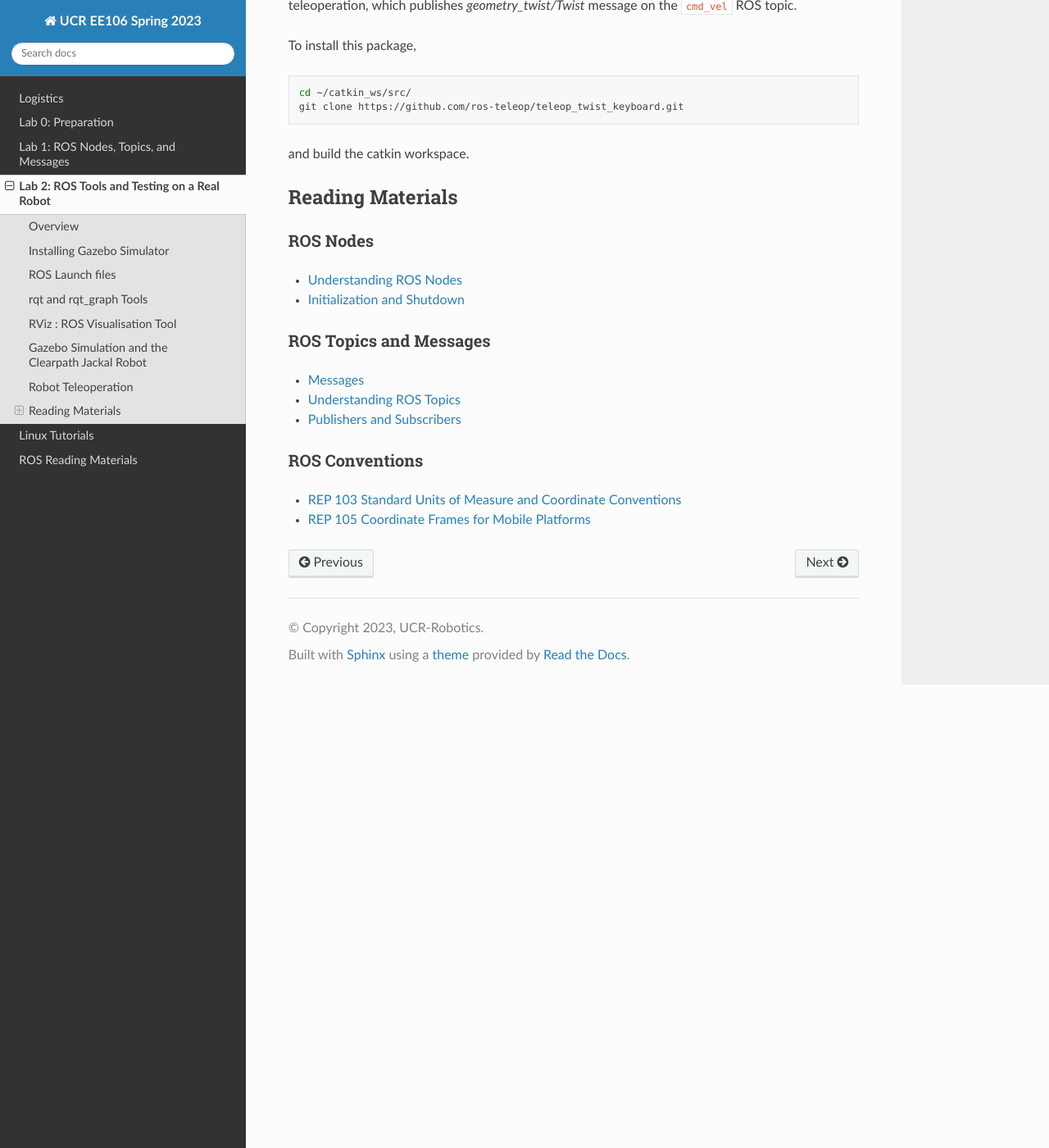
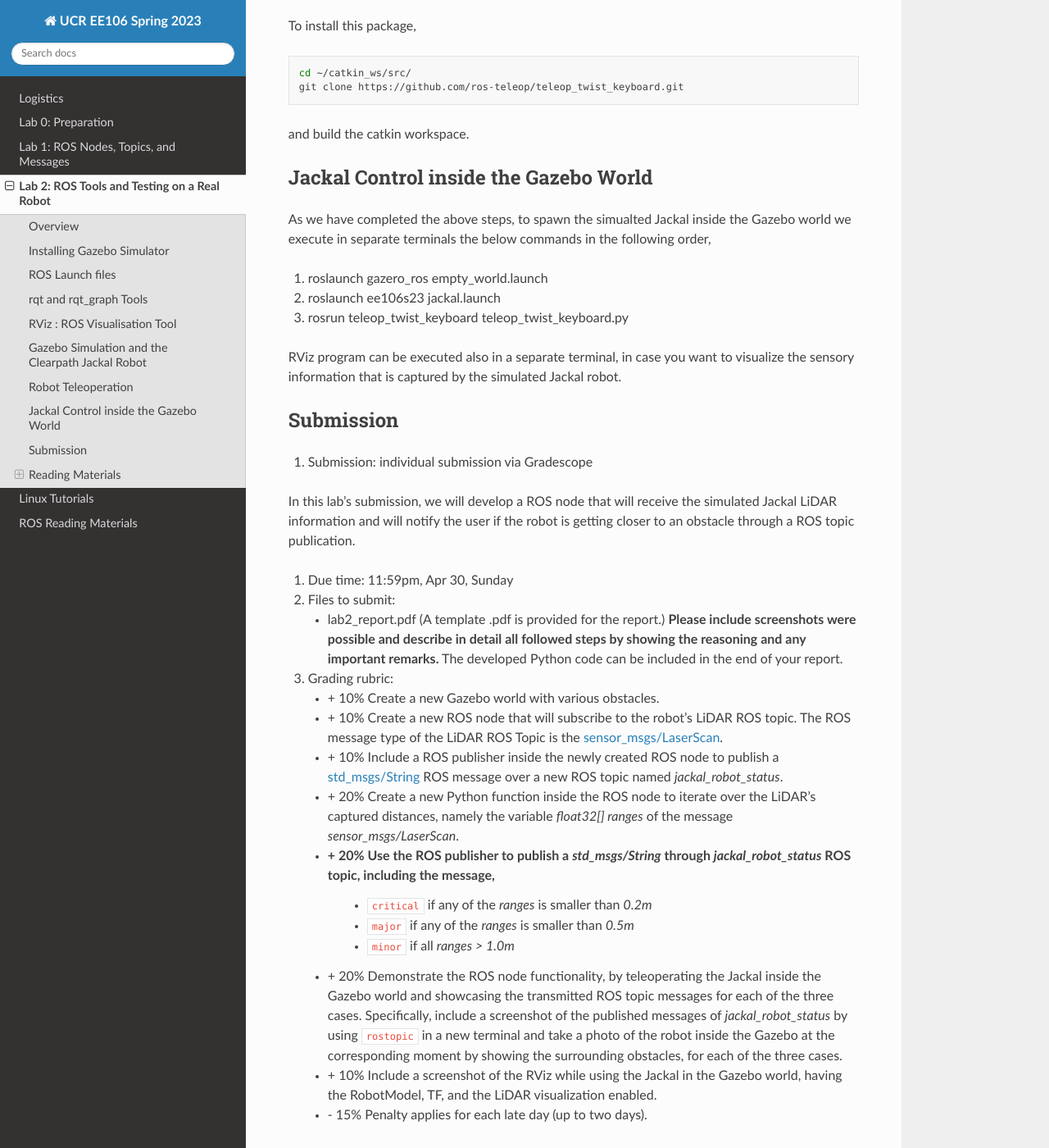
Before and after one commit to taektay/ee106, a Sphinx documentation site: the page built from docs/lab2.rst, in a window 1280 px wide and 1400 px high, scrolled down 3849 px. Shown: the whole window at 82% size. Built offline with Sphinx 7.4.7 and the Read the Docs theme 2.0.0, drawn with Linux system fonts in a browser that asks for light colours; some of the changed text lies outside the part shown.

Commit message:
updated lab2

```diff
--- a/docs/lab2.rst
+++ b/docs/lab2.rst
@@ -167,8 +167,18 @@ To install this package,
 
 and build the catkin workspace.
 
-.. Submission
-.. ----------
+Jackal Control inside the Gazebo World
+----------
+As we have completed the above steps, to spawn the simualted Jackal inside the Gazebo world we execute in separate terminals the below commands in the following order,
+
+#. roslaunch gazero_ros empty_world.launch
+#. roslaunch ee106s23 jackal.launch
+#. rosrun teleop_twist_keyboard teleop_twist_keyboard.py
+
+RViz program can be executed also in a separate terminal, in case you want to visualize the sensory information that is captured by the simulated Jackal robot.
+
+Submission
+----------
 
 .. roscore
 .. roslaunch gazebo_ros empty_world.launch
@@ -177,33 +187,33 @@ and build the catkin workspace.
 .. rosrun teleop_keyboard_. ..
 
 
-.. #. Submission: individual submission via Gradescope
+#. Submission: individual submission via Gradescope
 
-.. In this lab's submission, we will develop a ROS node that will receive the simulated Jackal LiDAR information and will notify the user if the robot is getting closer to an obstacle.
+In this lab's submission, we will develop a ROS node that will receive the simulated Jackal LiDAR information and will notify the user if the robot is getting closer to an obstacle through a ROS topic publication.
 
-.. .. #. Demo: required (Demonstrate the ROS node functionality in the Gazebo world by using the Jackal.)
+.. #. Demo: required (Demonstrate the ROS node functionality in the Gazebo world by using the Jackal.)
 
-.. #. Due time: 11:59pm, Apr 29, Saturday
+#. Due time: 11:59pm, Apr 30, Sunday
 
-.. #. Files to submit:
+#. Files to submit:
 
-..    - lab2_report.pdf (A template .pdf is provided for the report.) **Please include screenshots were possible and describe in detail all followed steps by showing the reasoning and any important remarks.** The developed Python code can be included in the end of your report.
+   - lab2_report.pdf (A template .pdf is provided for the report.) **Please include screenshots were possible and describe in detail all followed steps by showing the reasoning and any important remarks.** The developed Python code can be included in the end of your report.
 
-.. #. Grading rubric:
+#. Grading rubric:
 
-..    - \+ 10% Create a new Gazebo world with obstacles and save it in a new `.world` file.
-..    - \+ 10% Create a new ROS node that will subscribe to the robot's LiDAR ROS topic. The ROS message type of the LiDAR ROS Topic is the `sensor_msgs/LaserScan <http://docs.ros.org/en/noetic/api/sensor_msgs/html/msg/LaserScan.html>`_.
-..    - \+ 10% Include a ROS publisher inside the newly created ROS node to publish a `std_msgs/String  <http://docs.ros.org/en/melodic/api/std_msgs/html/msg/String.html>`_ ROS message over a new ROS topic named `jackal_robot_status`.
-..    - \+ 20% Create a new Python function inside the ROS node to iterate over the LiDAR's captured distances, namely the variable `float32[] ranges` of the message `sensor_msgs/LaserScan`.
+   - \+ 10% Create a new Gazebo world with various obstacles.
+   - \+ 10% Create a new ROS node that will subscribe to the robot's LiDAR ROS topic. The ROS message type of the LiDAR ROS Topic is the `sensor_msgs/LaserScan <http://docs.ros.org/en/noetic/api/sensor_msgs/html/msg/LaserScan.html>`_.
+   - \+ 10% Include a ROS publisher inside the newly created ROS node to publish a `std_msgs/String  <http://docs.ros.org/en/melodic/api/std_msgs/html/msg/String.html>`_ ROS message over a new ROS topic named `jackal_robot_status`.
+   - \+ 20% Create a new Python function inside the ROS node to iterate over the LiDAR's captured distances, namely the variable `float32[] ranges` of the message `sensor_msgs/LaserScan`.
 
 
-..    - \+ 20% Use the ROS publisher to publish a `std_msgs/String` through `jackal_robot_status` ROS topic, including the message,
-..       - ``critical`` if any of the `ranges` is smaller than `0.2m`
-..       - ``major`` if any of the `ranges` is smaller than `0.5m`
-..       - ``minor`` if all `ranges > 1.0m`
-..    - \+ 20% Demonstrate the ROS node functionality, by teleoperating the Jackal inside the Gazebo world and showcasing the transmitted ROS topic messages for each of the three cases. Specifically, include a screenshot of the published messages of `jackal_robot_status` by using ``rostopic`` in a new terminal and take a photo of the robot inside the Gazebo at the corresponding moment by showing the surrounding obstacles.
-..    - \+ 10% Include a screenshot of the RViz while using the Jackal in the Gazebo world, having the RobotModel, TF, and the LiDAR visualization enabled.
-..    - \- 15% Penalty applies for each late day (up to two days).
+   - \+ 20% Use the ROS publisher to publish a `std_msgs/String` through `jackal_robot_status` ROS topic, including the message,
+      - ``critical`` if any of the `ranges` is smaller than `0.2m`
+      - ``major`` if any of the `ranges` is smaller than `0.5m`
+      - ``minor`` if all `ranges > 1.0m`
+   - \+ 20% Demonstrate the ROS node functionality, by teleoperating the Jackal inside the Gazebo world and showcasing the transmitted ROS topic messages for each of the three cases. Specifically, include a screenshot of the published messages of `jackal_robot_status` by using ``rostopic`` in a new terminal and take a photo of the robot inside the Gazebo at the corresponding moment by showing the surrounding obstacles, for each of the three cases.
+   - \+ 10% Include a screenshot of the RViz while using the Jackal in the Gazebo world, having the RobotModel, TF, and the LiDAR visualization enabled.
+   - \- 15% Penalty applies for each late day (up to two days).
 
 .. In this lab's submission, you need to develop a ROS node that can detect if there is an obstacle nearby to the simulated Jackal
 .. Develop a new python script
```
Also changed, not shown: other parts of docs/lab2.rst (+1 -1 lines).
